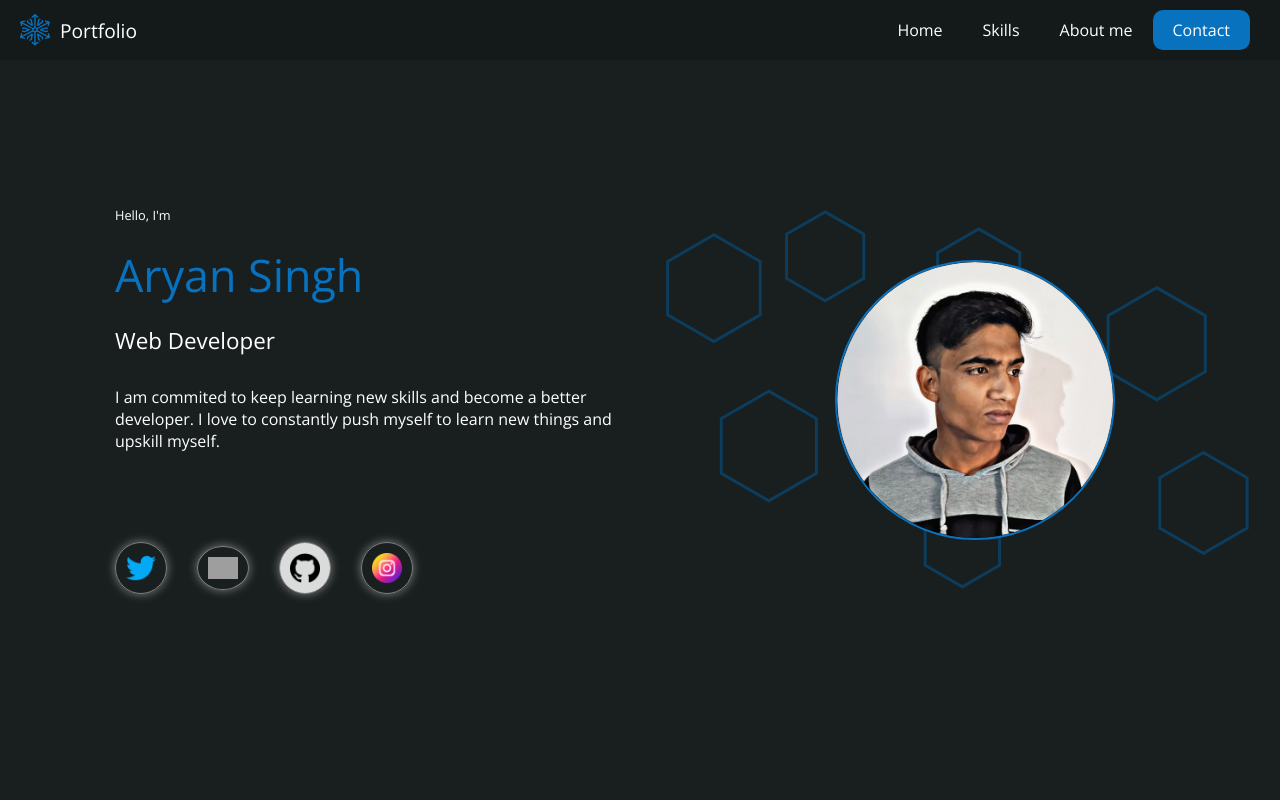
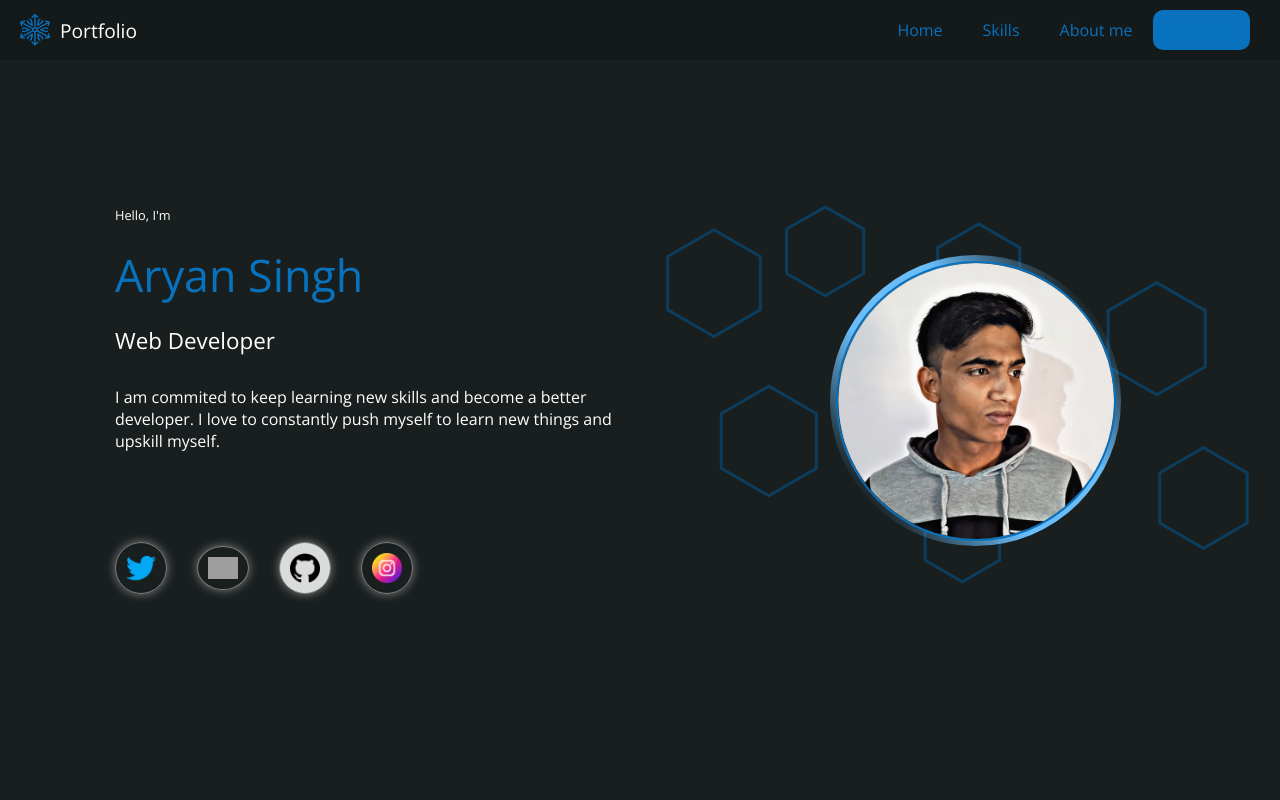
Before and after one commit to aryanas159/portfolio-website, a React app: page / in a window 1280 px wide. Shown: the top 800 px of the page. Built offline with nearby package versions, Linux system fonts and the light colour scheme; grey boxes are pictures that could not be loaded; the HTML template or start-up script is replaced by a standard one.

Commit message:
More animations added

```diff
--- a/src/components/hero/Hero.jsx
+++ b/src/components/hero/Hero.jsx
@@ -52,7 +52,10 @@ const Hero = () => {
 				</div>
 			</div>
 			<div className="image">
-				<img src={profile} alt="profile" className="profile-img" />
+				<div className="profile-img-div">
+					<div className="lines"></div>
+					<img src={profile} alt="profile" className="profile-img" />
+				</div>
 				<div className="polygons">
 					<img src={polygon} />
 				</div>
--- a/src/components/hero/hero.css
+++ b/src/components/hero/hero.css
@@ -55,14 +55,36 @@
 	justify-content: center;
 	position: relative;
 }
+.image .profile-img-div {
+	width: 291px;
+	height: 291px;
+	border-radius: 50%;
+	z-index: 10;
+	display: flex;
+	justify-content: center;
+	align-items: center;
+	background-color: transparent;
+	overflow: hidden;
+	position: relative;
+	-webkit-animation: roll-in-blurred-left 2.5s 1.5s cubic-bezier(0.230, 1.000, 0.320, 1.000) both;
+	animation: roll-in-blurred-left 2.5s 1.5s cubic-bezier(0.230, 1.000, 0.320, 1.000) both;
+}
+.profile-img-div .lines {
+	position: absolute;
+    background: linear-gradient(transparent, var(--BLUE-TEXT-LIGHT), var(--BLUE-TEXT-LIGHT), transparent);
+    height: 300px;
+    width: 500px;
+    top: 50%;
+    right: 50%;
+	transform: translate(50%, -50%);
+	animation: rotate-lines 5s 3s linear infinite;
+}
 .image .profile-img {
 	width: 280px;
 	border: 2px solid var(--BLUE-TEXT);
 	/* box-shadow: 0px 0px 20px var(--BLUE-TEXT-LIGHT); */
 	border-radius: 50%;
-	z-index: 10;
-	-webkit-animation: roll-in-blurred-left 2.5s 1.5s cubic-bezier(0.230, 1.000, 0.320, 1.000) both;
-	animation: roll-in-blurred-left 2.5s 1.5s cubic-bezier(0.230, 1.000, 0.320, 1.000) both;
+	z-index: 5;
 }
 .image .polygons {
 	position: absolute;
@@ -117,6 +139,14 @@
 	.image {
 		flex: none;
 	}
+	.image .lines {
+		height: 190px;
+		width: 190px;
+	}
+	.image .profile-img-div {
+		width: 185px;
+		height: 185px;
+	}
 	.image .profile-img {
 		width: 180px;
 	}
@@ -125,6 +155,15 @@
 	}
 	.image .polygons img {
 		width: 400px;
+	}
+}
+
+@keyframes rotate-lines {
+	0% {
+		transform: translate(50%, -50%) rotate(0deg);
+	}
+	100% {
+		transform: translate(50%, -50%) rotate(360deg);
 	}
 }
 
@@ -181,63 +220,7 @@
 	}
 }
 
-/* ----------------------------------------------
- * Generated by Animista on 2023-3-11 9:55:13
- * Licensed under FreeBSD License.
- * See http://animista.net/license for more info.
- * w: http://animista.net, t: @cssanimista
- * ---------------------------------------------- */
 
-/**
- * ----------------------------------------
- * animation tracking-in-contract-bck
- * ----------------------------------------
- */
-/* @-webkit-keyframes tracking-in-contract-bck {
-	0% {
-		letter-spacing: 1em;
-		-webkit-transform: translateZ(400px);
-		transform: translateZ(400px);
-		opacity: 0;
-	}
-	40% {
-		opacity: 0.6;
-	}
-	100% {
-		-webkit-transform: translateZ(0);
-		transform: translateZ(0);
-		opacity: 1;
-	}
-}
-@keyframes tracking-in-contract-bck {
-	0% {
-		letter-spacing: 1em;
-		-webkit-transform: translateZ(400px);
-		transform: translateZ(400px);
-		opacity: 0;
-	}
-	40% {
-		opacity: 0.6;
-	}
-	100% {
-		-webkit-transform: translateZ(0);
-		transform: translateZ(0);
-		opacity: 1;
-	}
-} */
-
-/* ----------------------------------------------
- * Generated by Animista on 2023-3-11 9:57:32
- * Licensed under FreeBSD License.
- * See http://animista.net/license for more info.
- * w: http://animista.net, t: @cssanimista
- * ---------------------------------------------- */
-
-/**
- * ----------------------------------------
- * animation tracking-in-expand-fwd
- * ----------------------------------------
- */
 @-webkit-keyframes tracking-in-expand-fwd {
 	0% {
 		letter-spacing: -0.5em;
--- a/src/components/navbar/navbar.css
+++ b/src/components/navbar/navbar.css
@@ -38,6 +38,9 @@
     text-decoration: none;
     transition: 0.2s;
     padding: 20px 20px;
+}
+.navbar .links .link:link {
+    color: var(--BLUE-TEXT);
 }
 .link:last-child {
     background-color: var(--BLUE-TEXT);
```
